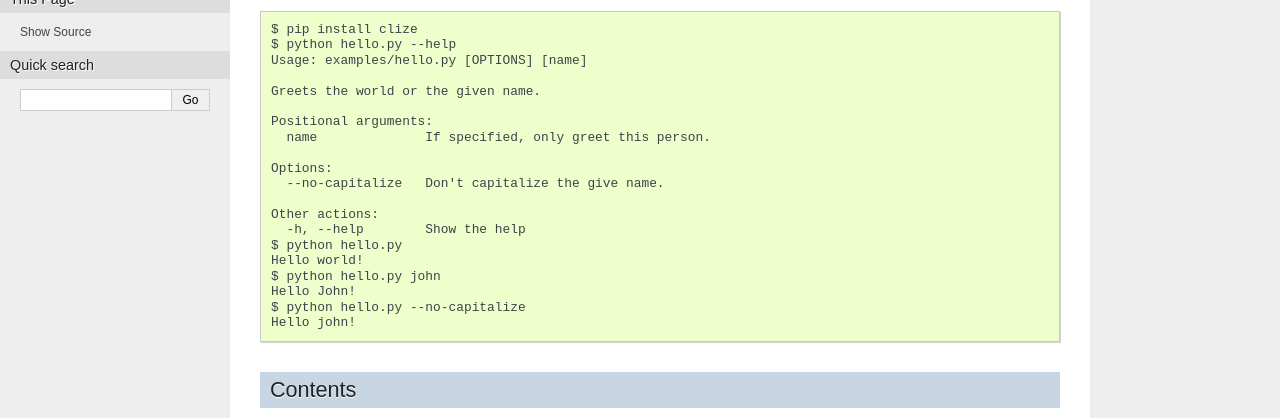
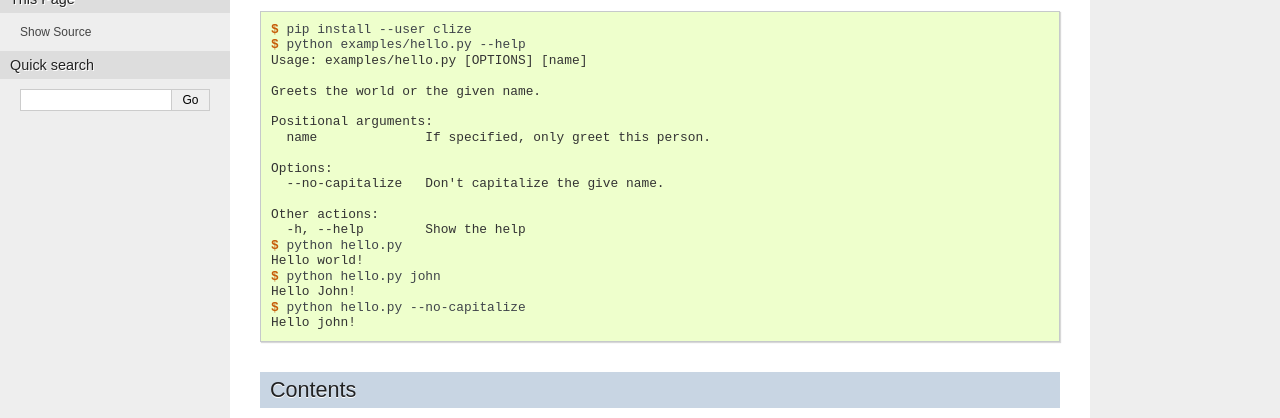
Before and after one commit to epsy/clize, a Sphinx documentation site: the page built from docs/index.rst, in a window 1280 px wide, cut to the strip 249-667 px from the top of the page. Built offline with Sphinx 7.4.7, drawn with Linux system fonts in a browser that asks for light colours; pages that are not in the unit, such as notebooks, are missing from menus.

Commit message:
Detailed the hello.py example a bit.

```diff
--- a/docs/index.rst
+++ b/docs/index.rst
@@ -6,12 +6,12 @@
 interfaces.
 
 .. literalinclude:: /../examples/hello.py
-   :emphasize-lines: 3,19-20
+   :emphasize-lines: 3,20-21
 
-::
+.. code-block:: console
 
-    $ pip install clize
-    $ python hello.py --help
+    $ pip install --user clize
+    $ python examples/hello.py --help
     Usage: examples/hello.py [OPTIONS] [name]
 
     Greets the world or the given name.
```
Also changed, not shown: 1 other file.
